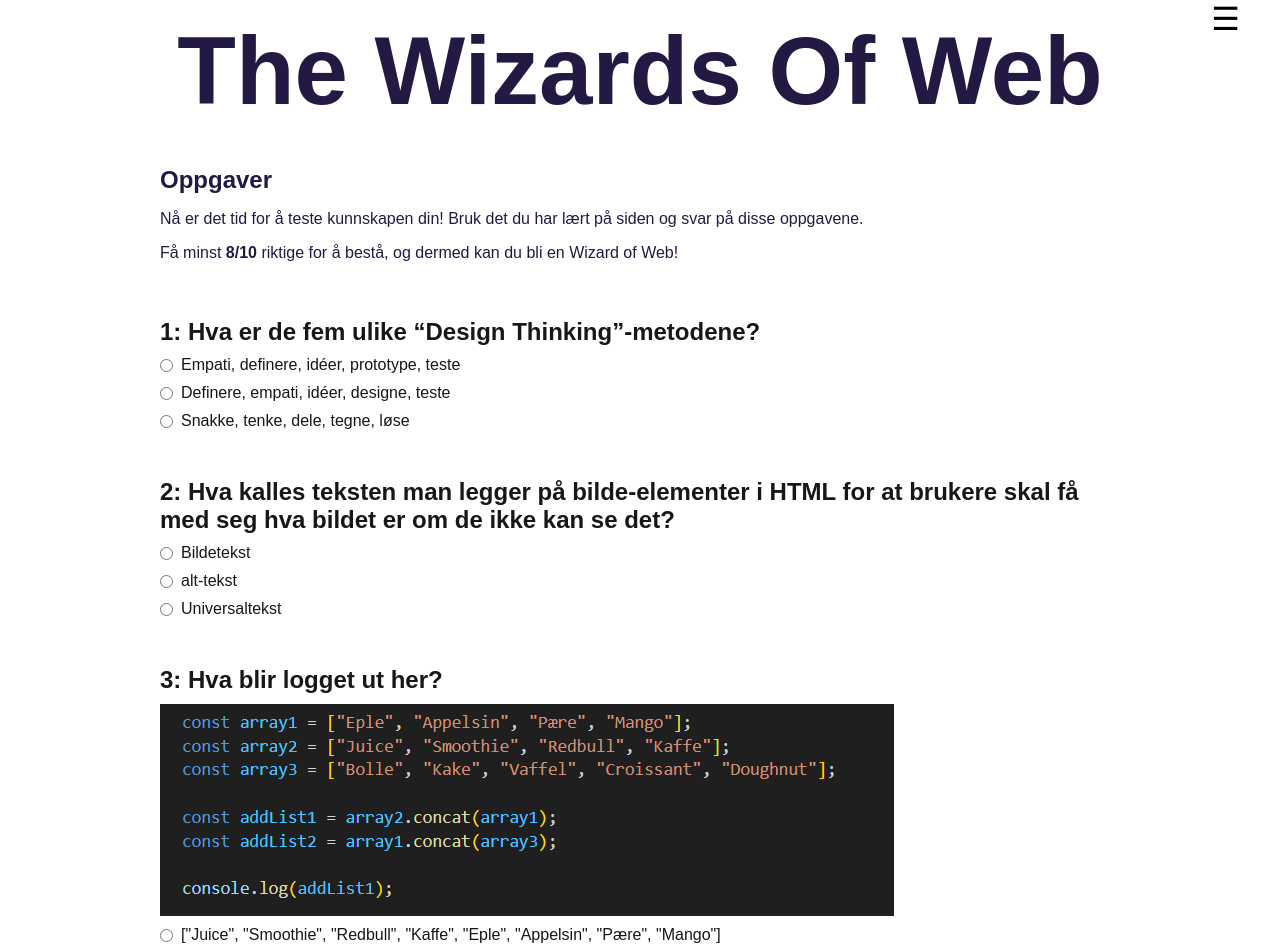
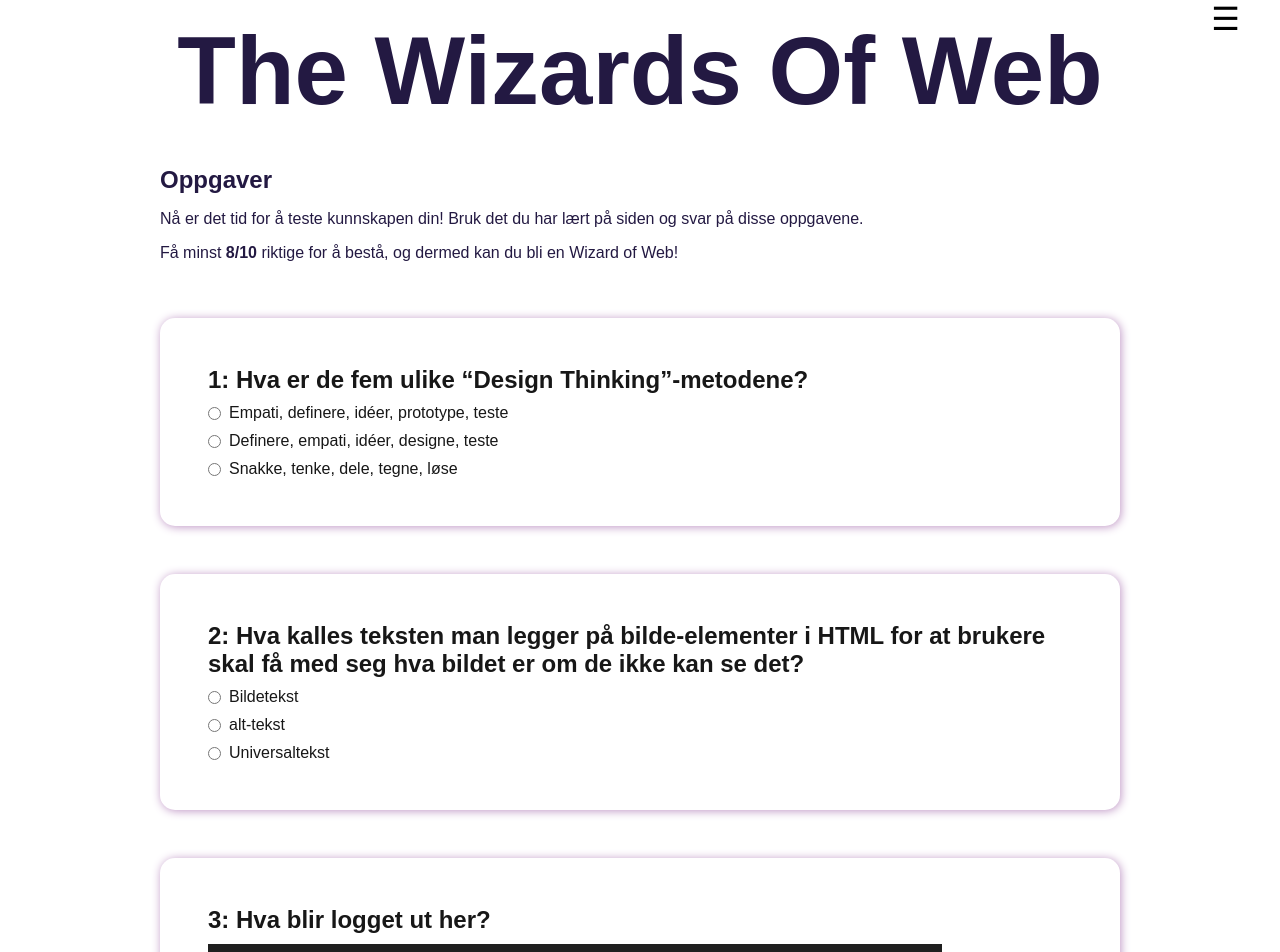
Before and after one commit to marie-cha9ne/Arbeidskrav-2---gruppe, a Next.js app: page /tasks in a window 1280 px wide. Shown: the top 952 px of the page. Built offline with nearby package versions, Linux system fonts and the light colour scheme.

Commit message:
Styling på oppgaver for å skille mer mellom hver oppgave

```diff
--- a/app/components/Results.css
+++ b/app/components/Results.css
@@ -4,7 +4,7 @@
   gap: 1rem;
   margin-bottom: 4rem;
   text-align: center;
-  box-shadow: 1px 1px 10px #be95c4;
+  box-shadow: 1px 1px 10px #6a1f9f;
   border-radius: 15px;
   padding: 20px 5px;
 }
--- a/app/components/TaskCard.css
+++ b/app/components/TaskCard.css
@@ -10,4 +10,12 @@
   align-items: start;
   gap: 10px;
   margin: 2rem 0rem 3rem;
+  box-shadow: 1px 1px 10px #be95c4;
+  border-radius: 15px;
+  padding: 3rem;
 }
+
+.radioButtonDiv img {
+  max-width: 800px;
+  object-fit: contain;
+}
```
